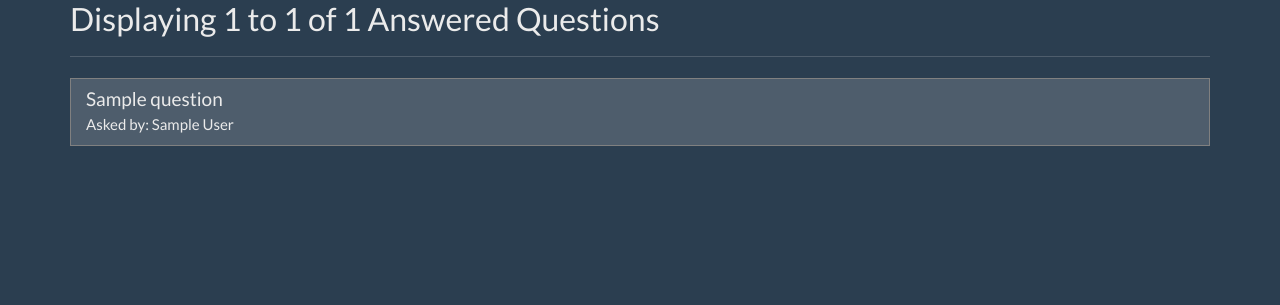
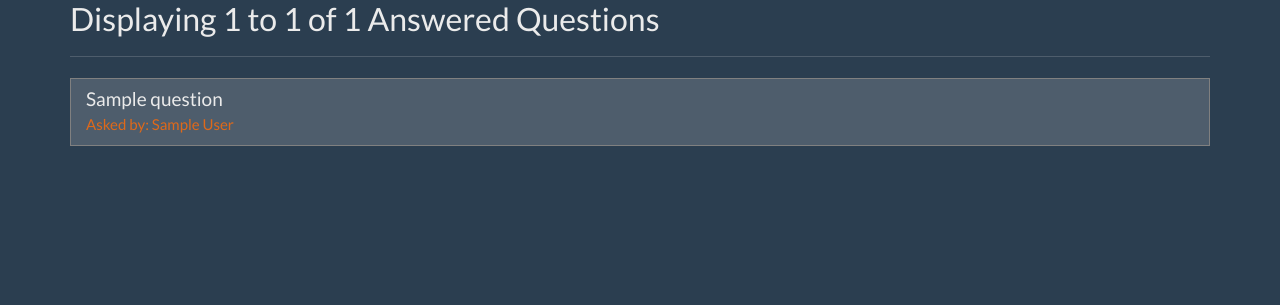
Before and after one commit to maygupta/qna-hub, a Flask app: page /unanswered in a window 1280 px wide. Shown: the part 250-555 px from the top of the page. Run offline with Flask 2, Linux system fonts and the light colour scheme; a user stored in the database is signed in; tables that the repository leaves empty hold one stand-in row (values such as "Sample post"); some libraries are stand-ins or nearby versions.

Commit message:
Update theme.css

```diff
--- a/flask_qa/static/theme.css
+++ b/flask_qa/static/theme.css
@@ -30,6 +30,10 @@ pre {
   color: #df691a;
   font-weight: bold;
   font-size: 17px;
+}
+
+.orange-lite {
+  color: #df691a;
 }
 
 .white {
```
